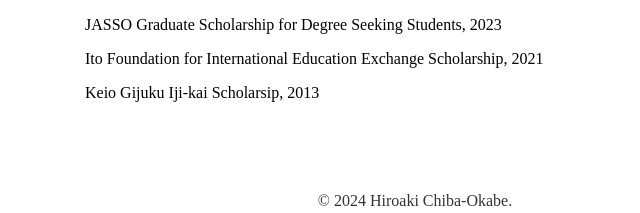
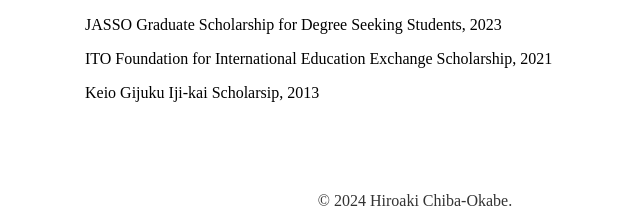
Before and after one commit to hirochok/hirochok.github.io, a plain HTML site: page index.html in a window 1280 px wide. Shown: the part 564-777 px from the top of the page, 235-875 px from the left. Drawn offline with Linux system fonts and the light colour scheme.

Commit message:
Update index.html

```diff
--- a/index.html
+++ b/index.html
@@ -86,7 +86,7 @@
         <section id="awards">
             <h2>Awards</h2>
             <p>JASSO Graduate Scholarship for Degree Seeking Students, 2023</p>
-            <p>Ito Foundation for International Education Exchange Scholarship, 2021</p>
+            <p>ITO Foundation for International Education Exchange Scholarship, 2021</p>
             <p>Keio Gijuku Iji-kai Scholarsip, 2013</p>
         </section>
     </main>
```
